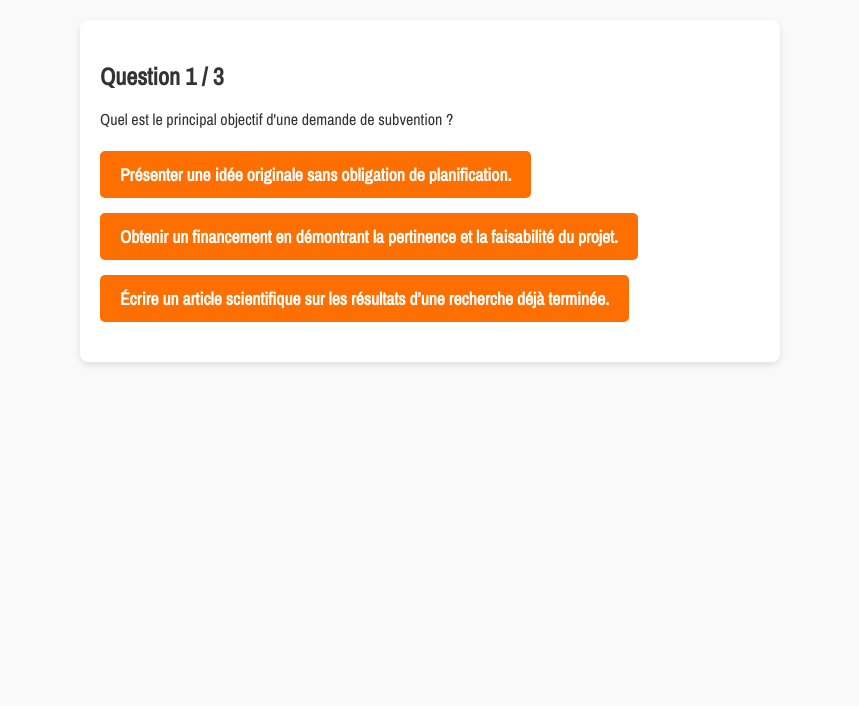
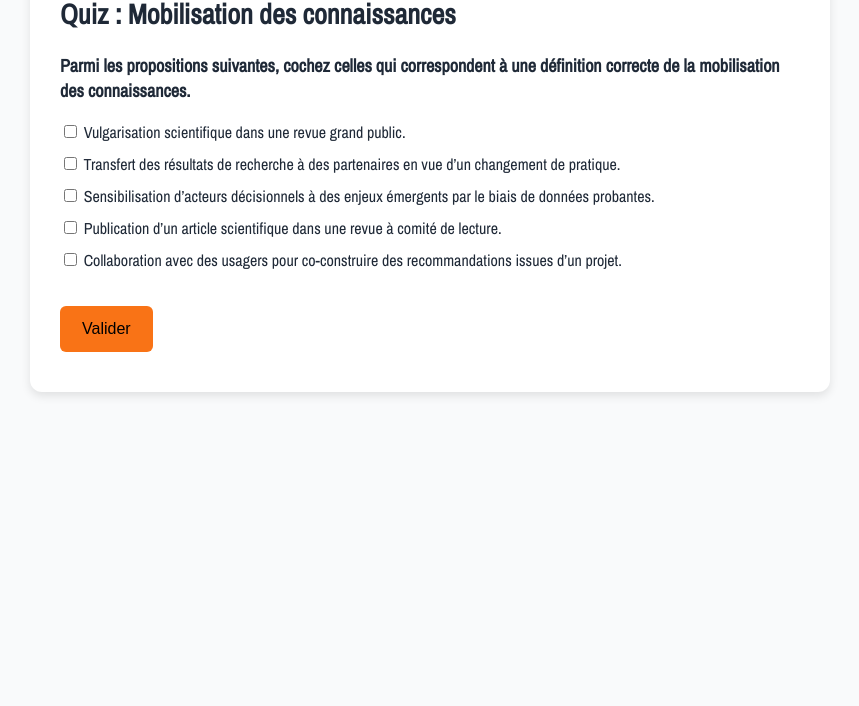
Before and after one commit to jgboudre/quizcctt, a plain HTML site: page index.html in a window 1280 px wide. Shown: the part 94-800 px from the top of the page, without its empty margins (210-1069 px from the left). Drawn offline with nearby package versions, Linux system fonts and the light colour scheme.

Commit message:
Update index.html

```diff
--- a/index.html
+++ b/index.html
@@ -1,150 +1,128 @@
 <!DOCTYPE html>
 <html lang="fr">
 <head>
-  <meta charset="UTF-8" />
-  <meta name="viewport" content="width=device-width, initial-scale=1" />
-  <title>Quiz Demande de Subvention - CCTT</title>
-  <!-- Police Archivo Narrow -->
-  <link href="https://fonts.googleapis.com/css2?family=Archivo+Narrow&display=swap" rel="stylesheet" />
+  <meta charset="UTF-8">
+  <meta name="viewport" content="width=device-width, initial-scale=1.0">
+  <title>Quiz sur la mobilisation des connaissances</title>
+  <link href="https://fonts.googleapis.com/css2?family=Archivo+Narrow&display=swap" rel="stylesheet">
   <style>
     body {
       font-family: 'Archivo Narrow', sans-serif;
-      background: #f9f9f9;
-      padding: 20px;
-      max-width: 700px;
+      background-color: #f9fafb;
+      color: #1f2937;
+      padding: 40px;
+      max-width: 800px;
       margin: auto;
-      color: #333;
+    }
+    .quiz-container {
+      background-color: white;
+      padding: 30px;
+      border-radius: 12px;
+      box-shadow: 0 4px 10px rgba(0, 0, 0, 0.1);
     }
     h1 {
-      text-align: center;
-      margin-bottom: 30px;
-      color: #2a6ebb;
+      font-size: 28px;
+      margin-bottom: 20px;
     }
     .question {
-      background: white;
-      padding: 20px;
       margin-bottom: 25px;
-      border-radius: 8px;
-      box-shadow: 0 3px 6px rgba(0,0,0,0.1);
     }
-    .question h2 {
-      font-weight: 700;
-      margin-bottom: 15px;
+    .question p {
+      font-weight: bold;
+      font-size: 18px;
+    }
+    .choices label {
+      display: block;
+      margin-bottom: 10px;
+      cursor: pointer;
     }
     button {
-      font-family: 'Archivo Narrow', sans-serif;
-      background: #FF6F00; /* orange CCTT */
-      color: white;
+      background-color: #f97316;
+      color: #000000;
       border: none;
-      padding: 12px 20px;
-      margin: 5px 10px 10px 0;
-      border-radius: 5px;
+      padding: 14px 22px;
+      font-size: 16px;
+      border-radius: 6px;
       cursor: pointer;
-      font-weight: 700;
-      font-size: 1.1rem; /* plus grand */
-      transition: background-color 0.3s ease;
-    }
-    button:hover {
-      background: #e65a00; /* orange foncé au survol */
+      margin-top: 10px;
     }
     .feedback {
+      font-weight: bold;
       margin-top: 10px;
-      font-style: italic;
-      font-weight: 600;
     }
-    .correct {
-      color: green;
-    }
-    .incorrect {
-      color: red;
+    .hidden {
+      display: none;
     }
   </style>
 </head>
 <body>
-  <h1>Quiz Demande de Subvention</h1>
-
-  <div id="quiz-container" class="question">
-    <!-- Question et options générées par JS -->
+  <div class="quiz-container">
+    <h1>Quiz : Mobilisation des connaissances</h1>
+    <div id="quiz"></div>
+    <button id="submitBtn">Valider</button>
+    <div id="feedback" class="feedback"></div>
+    <button id="nextBtn" class="hidden">Suivant</button>
   </div>
 
   <script>
     const quizData = [
       {
-        question: "Quel est le principal objectif d'une demande de subvention ?",
-        options: [
-          "Présenter une idée originale sans obligation de planification.",
-          "Obtenir un financement en démontrant la pertinence et la faisabilité du projet.",
-          "Écrire un article scientifique sur les résultats d’une recherche déjà terminée."
+        question: "Parmi les propositions suivantes, cochez celles qui correspondent à une définition correcte de la mobilisation des connaissances.",
+        choices: [
+          "Vulgarisation scientifique dans une revue grand public.",
+          "Transfert des résultats de recherche à des partenaires en vue d’un changement de pratique.",
+          "Sensibilisation d’acteurs décisionnels à des enjeux émergents par le biais de données probantes.",
+          "Publication d’un article scientifique dans une revue à comité de lecture.",
+          "Collaboration avec des usagers pour co-construire des recommandations issues d’un projet."
         ],
-        correctIndex: 1,
-        feedbackCorrect: "Exact! Il s’agit de convaincre un organisme de financer un projet réaliste et pertinent.",
-        feedbackIncorrect: "Non, une demande doit montrer un projet clair et planifié, pas juste une idée vague ou un article déjà réalisé."
-      },
-      {
-        question: "Parmi ces affirmations, laquelle décrit une mauvaise pratique dans une demande de subvention ?",
-        options: [
-          "Impliquer les partenaires dès la planification de la demande.",
-          "S’auto-congratuler en vantant uniquement l’équipe sans preuves concrètes.",
-          "Structurer un argumentaire clair et adapté au public évaluateur."
-        ],
-        correctIndex: 1,
-        feedbackCorrect: "Bonne réponse! La subvention n’est pas un exercice d’autosatisfaction, il faut plutôt des preuves et arguments solides.",
-        feedbackIncorrect: "Incorrect. S’auto-congratuler est à éviter; il faut convaincre avec des arguments pertinents et des preuves."
-      },
-      {
-        question: "Dans une demande de subvention, que signifie ‘vendre l’idée’ ?",
-        options: [
-          "Détailler précisément les résultats scientifiques obtenus avant la soumission.",
-          "Convaincre par un récit structuré et persuasif le comité que le projet mérite un financement.",
-          "Rédiger un texte accessible à tous, sans tenir compte du domaine d’expertise."
-        ],
-        correctIndex: 1,
-        feedbackCorrect: "Exact! Il faut un argumentaire convaincant, car les résultats ne sont pas encore connus.",
-        feedbackIncorrect: "Non, la vente de l’idée passe par un argumentaire adapté au comité, pas par un article vulgarisé ou des résultats déjà acquis."
+        correctAnswers: [1, 2, 4], // 0-indexé : correspond à 2, 3, 5
+        multiple: true
       }
+      // Tu peux ajouter d'autres questions ici si désiré.
     ];
 
     let currentQuestion = 0;
-    const container = document.getElementById('quiz-container');
 
-    function showQuestion() {
+    const quizEl = document.getElementById("quiz");
+    const submitBtn = document.getElementById("submitBtn");
+    const feedbackEl = document.getElementById("feedback");
+    const nextBtn = document.getElementById("nextBtn");
+
+    function loadQuestion() {
       const q = quizData[currentQuestion];
-      container.innerHTML = `
-        <h2>Question ${currentQuestion + 1} / ${quizData.length}</h2>
-        <p>${q.question}</p>
-        <div>
-          ${q.options.map((opt, i) =>
-            `<button onclick="checkAnswer(${i})">${opt}</button>`
-          ).join('')}
-        </div>
-        <div id="feedback" class="feedback"></div>
-      `;
+      quizEl.innerHTML = `<div class="question"><p>${q.question}</p><div class="choices">` +
+        q.choices.map((choice, i) => `
+          <label>
+            <input type="checkbox" name="choice" value="${i}"> ${choice}
+          </label>
+        `).join('') + '</div></div>';
+
+      feedbackEl.textContent = "";
+      nextBtn.classList.add("hidden");
     }
 
-    function checkAnswer(selectedIndex) {
-      const q = quizData[currentQuestion];
-      const feedbackEl = document.getElementById('feedback');
-      if (selectedIndex === q.correctIndex) {
-        feedbackEl.textContent = q.feedbackCorrect;
-        feedbackEl.className = 'feedback correct';
+    submitBtn.addEventListener("click", () => {
+      const selected = Array.from(document.querySelectorAll('input[name="choice"]:checked')).map(input => parseInt(input.value));
+      const correct = quizData[currentQuestion].correctAnswers;
+
+      const isCorrect = selected.length === correct.length && selected.every(v => correct.includes(v));
+      feedbackEl.textContent = isCorrect ? "Bonne réponse! ✅" : "Ce n’est pas tout à fait ça. ❌";
+
+      nextBtn.classList.remove("hidden");
+    });
+
+    nextBtn.addEventListener("click", () => {
+      currentQuestion++;
+      if (currentQuestion < quizData.length) {
+        loadQuestion();
       } else {
-        feedbackEl.textContent = q.feedbackIncorrect;
-        feedbackEl.className = 'feedback incorrect';
+        quizEl.innerHTML = "<p>Merci d’avoir complété le quiz!</p>";
+        submitBtn.style.display = "none";
+        nextBtn.style.display = "none";
       }
-      const buttons = container.querySelectorAll('button');
-      buttons.forEach(btn => btn.disabled = true);
+    });
 
-      setTimeout(() => {
-        currentQuestion++;
-        if (currentQuestion < quizData.length) {
-          showQuestion();
-        } else {
-          container.innerHTML = '<h2>Quiz terminé!</h2><p>Merci d’avoir participé.</p>';
-        }
-      }, 2000);
-    }
-
-    showQuestion();
+    loadQuestion();
   </script>
 </body>
 </html>
```
